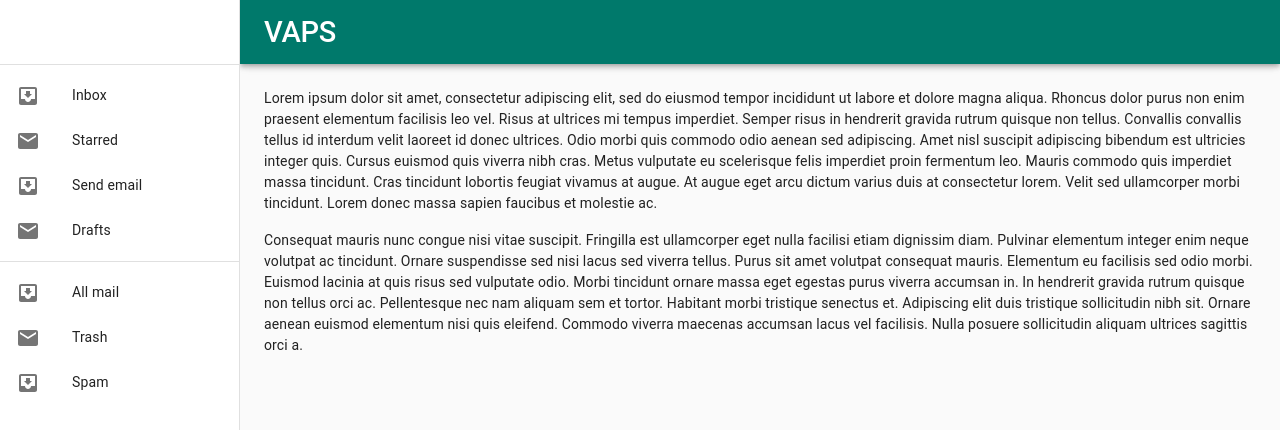
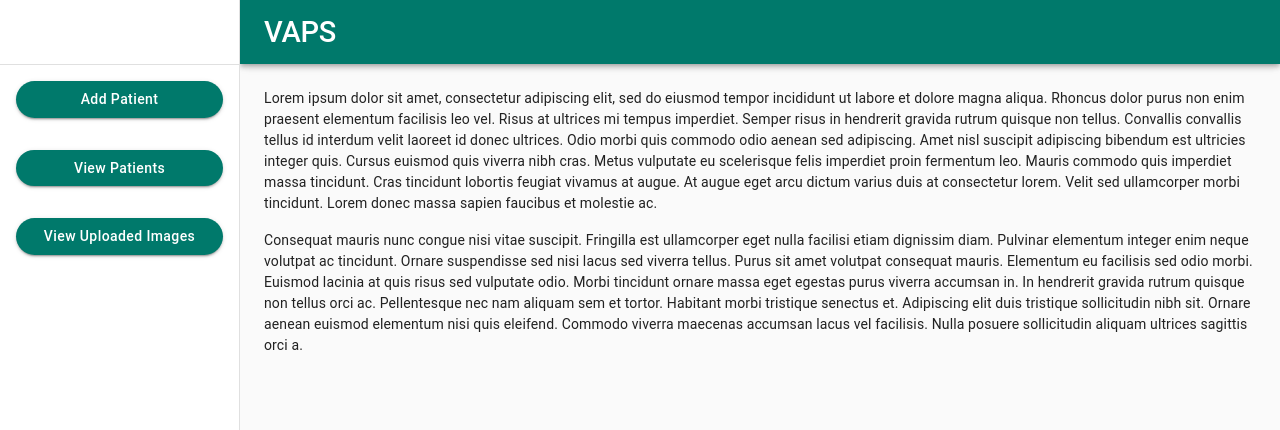
Before and after one commit to shivgaurav27/react-projects, a React (Create React App) app: page / in a window 1280 px wide. Shown: the top 430 px of the page. Built offline with nearby package versions, Linux system fonts and the light colour scheme.

Commit message:
sidebar and header with theme customization added

```diff
--- a/src/Components/Header/index.js
+++ b/src/Components/Header/index.js
@@ -5,16 +5,11 @@ import Divider from "@material-ui/core/Divider";
 import Drawer from "@material-ui/core/Drawer";
 import Hidden from "@material-ui/core/Hidden";
 import IconButton from "@material-ui/core/IconButton";
-import InboxIcon from "@material-ui/icons/MoveToInbox";
-import List from "@material-ui/core/List";
-import ListItem from "@material-ui/core/ListItem";
-import ListItemIcon from "@material-ui/core/ListItemIcon";
-import ListItemText from "@material-ui/core/ListItemText";
-import MailIcon from "@material-ui/icons/Mail";
 import MenuIcon from "@material-ui/icons/Menu";
 import Toolbar from "@material-ui/core/Toolbar";
 import Typography from "@material-ui/core/Typography";
 import { makeStyles, useTheme } from "@material-ui/core/styles";
+import { Button } from "@material-ui/core";
 
 const drawerWidth = 240;
 
@@ -49,6 +44,13 @@ const useStyles = makeStyles((theme) => ({
     flexGrow: 1,
     padding: theme.spacing(3),
   },
+  buttonDirection: {
+    display: "flex",
+    flexDirection: "column",
+    "& > *": {
+      margin: theme.spacing(2),
+    },
+  },
 }));
 
 function Header(props) {
@@ -65,18 +67,19 @@ function Header(props) {
     <div>
       <div className={classes.toolbar} />
       <Divider />
-      <List>
-        {["Inbox", "Starred", "Send email", "Drafts"].map((text, index) => (
-          <ListItem button key={text}>
-            <ListItemIcon>
-              {index % 2 === 0 ? <InboxIcon /> : <MailIcon />}
-            </ListItemIcon>
-            <ListItemText primary={text} />
-          </ListItem>
-        ))}
-      </List>
-      <Divider />
-      <List>
+      <div className={classes.buttonDirection}>
+        <Button variant="contained" color="primary">
+          Add Patient
+        </Button>
+        <Button variant="contained" color="primary">
+          View Patients
+        </Button>
+        <Button variant="contained" color="primary" className="mt-2">
+          View Uploaded Images
+        </Button>
+      </div>
+      {/* <Divider /> */}
+      {/* <List>
         {["All mail", "Trash", "Spam"].map((text, index) => (
           <ListItem button key={text}>
             <ListItemIcon>
@@ -85,7 +88,7 @@ function Header(props) {
             <ListItemText primary={text} />
           </ListItem>
         ))}
-      </List>
+      </List> */}
     </div>
   );
 
--- a/src/Components/theme/theme.js
+++ b/src/Components/theme/theme.js
@@ -71,6 +71,9 @@ const theme = createMuiTheme({
       textTransform: "uppercase",
     },
   },
+  shape: {
+    borderRadius: "20px",
+  },
 });
 
 export default theme;
```
